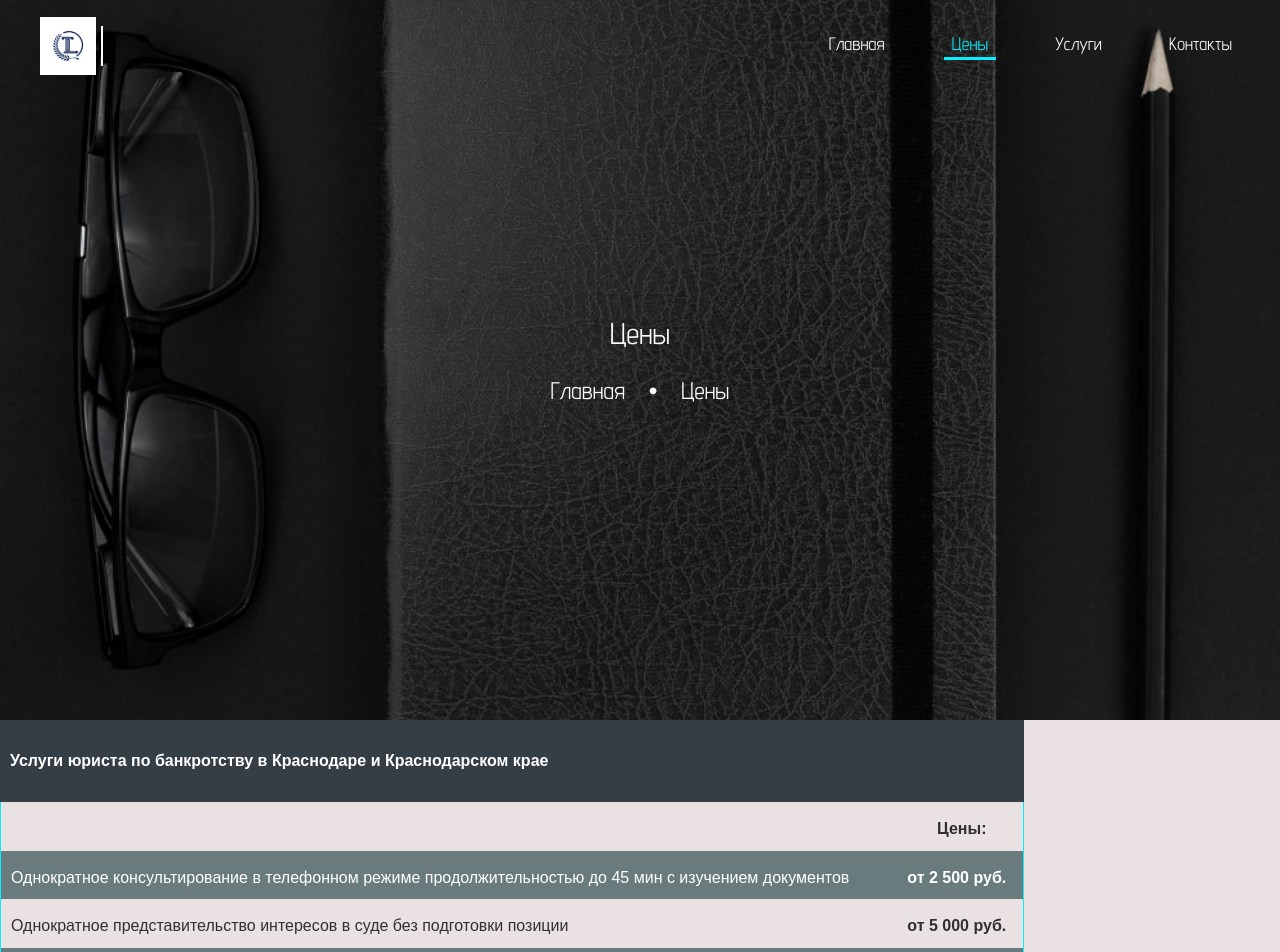
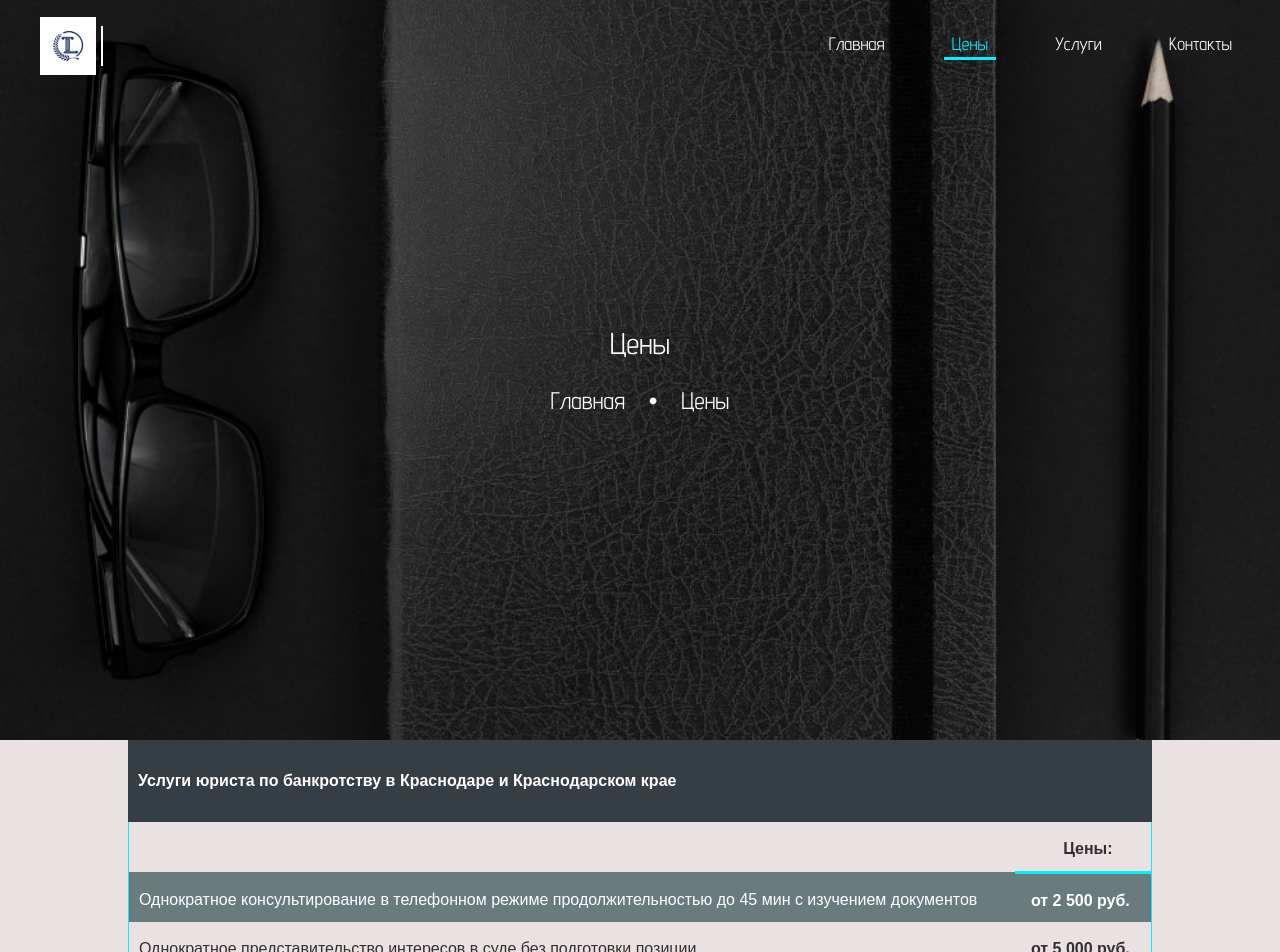
Before and after one commit to Irina-Strong-Lady/bankrupt, a Vue app: page /prices in a window 1280 px wide. Shown: the top 952 px of the page. Built offline with nearby package versions, Linux system fonts and the light colour scheme.

Commit message:
Fifth commit - tag 4a. Tag 3a issue fixed

```diff
--- a/src/components/PagesLayout.vue
+++ b/src/components/PagesLayout.vue
@@ -15,7 +15,7 @@ const props = defineProps({
 
 const route = useRoute()
 
-const itemRoute = () => navBarItems.find(item => item.name == route.name)
+const itemRoute = () => navBarItems.find(item => item.name == route.name);
 
 </script>
 
@@ -45,7 +45,7 @@ const itemRoute = () => navBarItems.find(item => item.name == route.name)
 .image
   display: flex
   flex-wrap: wrap
-  height: 720px
+  height: 740px
   background: $pinky_bg no-repeat center/cover
 .container
   display: flex
--- a/src/components/PricesDesc.vue
+++ b/src/components/PricesDesc.vue
@@ -1,4 +1,19 @@
 <script setup>
+import { ref } from 'vue'
+import { useMotion } from '@vueuse/motion'
+
+const targetEl = ref()
+
+useMotion(targetEl, {
+          initial: { opacity: 0, y: 100 },
+          visibleOnce: { opacity: 1, y: 0, transition: {
+                        delay: 200,
+                        type: 'spring',
+                        stiffness: 50,
+                        mass: .5
+                      }
+                    }
+})
 
 const props = defineProps({
   captionList: {
@@ -9,13 +24,13 @@ const props = defineProps({
     type: Array,
     required: true
   }
-})
+});
 </script>
 
 <template>
   <section>
     <div class="wrapper">
-      <table>
+      <table ref="targetEl">
         <tbody>
           <tr></tr>
         </tbody>
@@ -23,26 +38,16 @@ const props = defineProps({
         <tbody>
           <tr>
             <td>&nbsp;</td>
-            <th
-              v-motion
-                :initial="{ opacity: 0, x: 100, y: 100 }"
-                :visibleOnce="{ opacity: 1, x: 0, y: 0, transition: {
-                              delay: 1000,
-                              type: 'spring',
-                              stiffness: 50,
-                              mass: .5
-                            }
-                          }"
-              class="align-bottom">{{ captionList.price }}
+            <th ref="targetEl" class="align-bottom">{{ captionList.price }}
             </th>
           </tr>
           <tr
             v-for="(item, index) in priceList"
             :key="item.id"
             v-motion
-              :initial="{ opacity: 0, x: 100, y: 100 }"
-              :visibleOnce="{ opacity: 1, x: 0, y: 0, transition: {
-                            delay: 1200,
+              :initial="{ opacity: 0, y: 100 }"
+              :visibleOnce="{ opacity: 1, y: 0, transition: {
+                              delay: 400,
                               type: 'spring',
                               stiffness: 50,
                               mass: .5
@@ -64,7 +69,11 @@ const props = defineProps({
 <style lang="sass" scoped>
 @import '../assets/styles/main'
 .wrapper
-  display: block
+  display: flex
+  flex-wrap: wrap
+  flex-direction: column
+  align-content: center
+  justify-items: center
   background: $pinky_bg
 table
   width: 80%
@@ -78,28 +87,29 @@ caption
   font-family: sans-serif
   text-align: justify
   @media screen and (max-width: 767px)
-    font-size: 10px
+    font-size: 14px
   @media screen and (max-width: 200px)
-    font-size: 6px
+    font-size: 12px
     word-break: break-all
 th, td
   font-family: sans-serif
   font-size: 16px
   padding: 1em 0 10px 10px
   @media screen and (max-width: 767px)
-    font-size: 10px
+    font-size: 14px
   @media screen and (max-width: 200px)
-    font-size: 6px
+    font-size: 12px
     word-break: break-all
 th
   border-right: 1px solid $accent
+  border-bottom: 3px solid $accent
   font-weight: 600
   text-align: center
 td
   border-left: 1px solid $accent
-  padding-right: 10px
+  padding-right: 15px
   font-weight: 500
-  text-align: justify
+  text-align: left
 .price
   border-right: 1px solid $accent
   border-left: none
```
Lines whose indentation alone changed are shown as unchanged.
